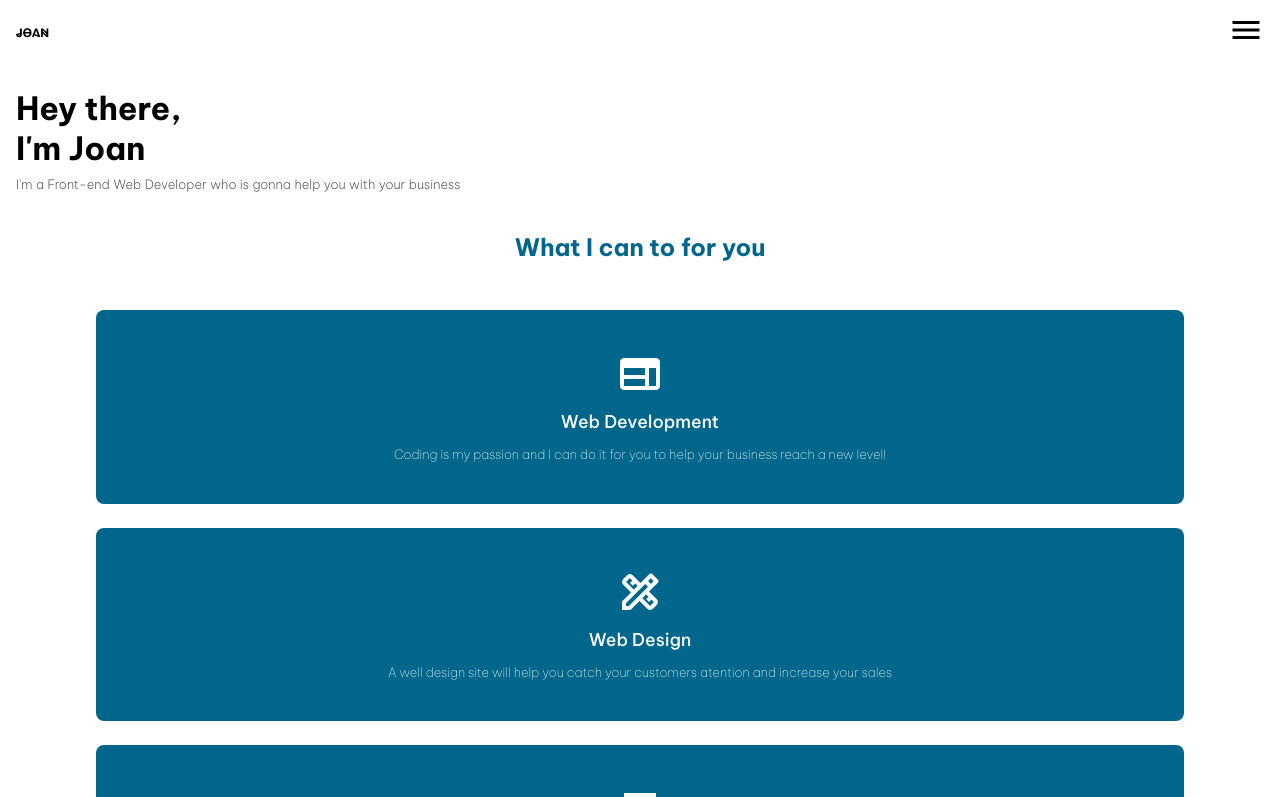
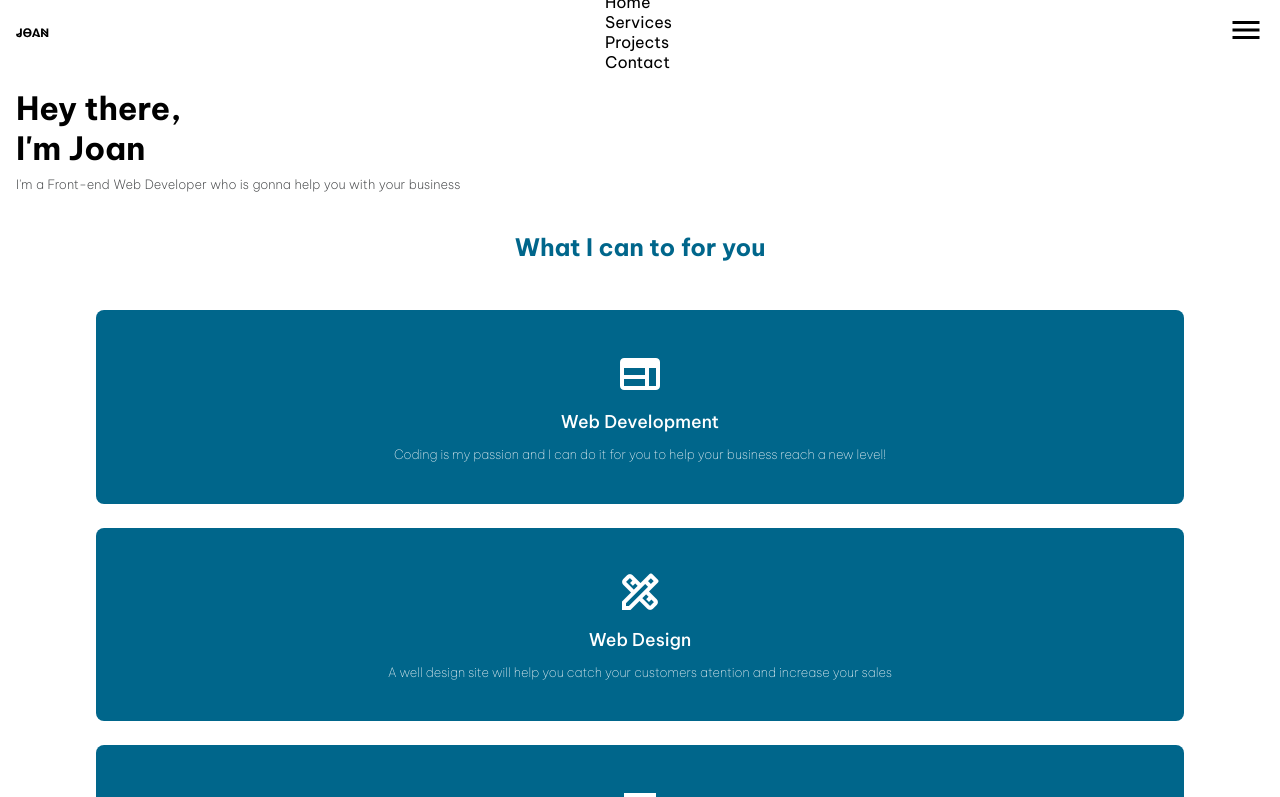
Before and after one commit to JonMenez/landing-page-giDev, a React app: page / in a window 1280 px wide. Shown: the top 797 px of the page. Built offline with nearby package versions, Linux system fonts and the light colour scheme.

Commit message:
[ADD] props to NavBar component

```diff
--- a/src/components/Navbar.jsx
+++ b/src/components/Navbar.jsx
@@ -5,11 +5,11 @@ const Navbar = (props) => {
 
     return (
         <nav className='navBar'>
-          <ul className='navBar__list' id={props.active}>
-              <li className='navBar__items'><a className='navBar__links' href="#">Home</a></li>
-              <li className='navBar__items'><a className='navBar__links' href="#">Services</a></li>
-              <li className='navBar__items'><a className='navBar__links' href="#">Projects</a></li>
-              <li className='navBar__items'><a className='navBar__links' href="#">Contact</a></li>
+          <ul className={props.navBar} id={props.active}>
+              <li className={props.navList}><a className={props.navLinks} href="#">Home</a></li>
+              <li className={props.navList}><a className={props.navLinks} href="#">Services</a></li>
+              <li className={props.navList}><a className={props.navLinks} href="#">Projects</a></li>
+              <li className={props.navList}><a className={props.navLinks} href="#">Contact</a></li>
           </ul>
         </nav>
     )
```
